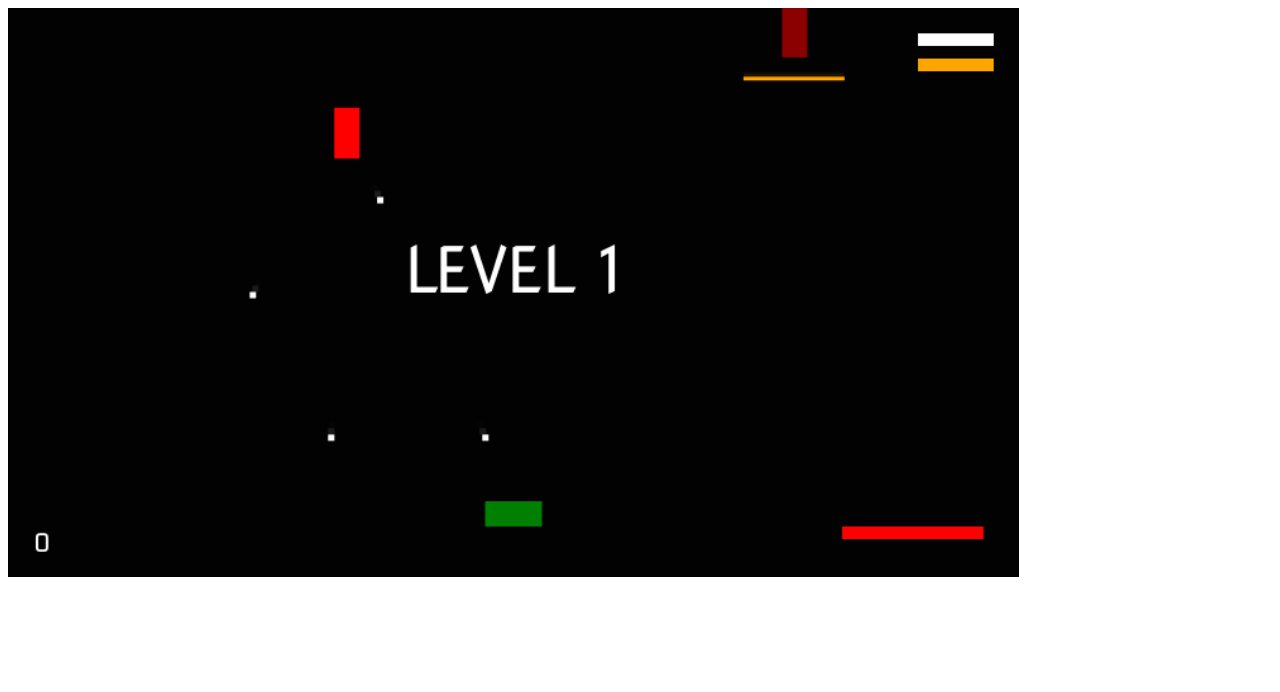
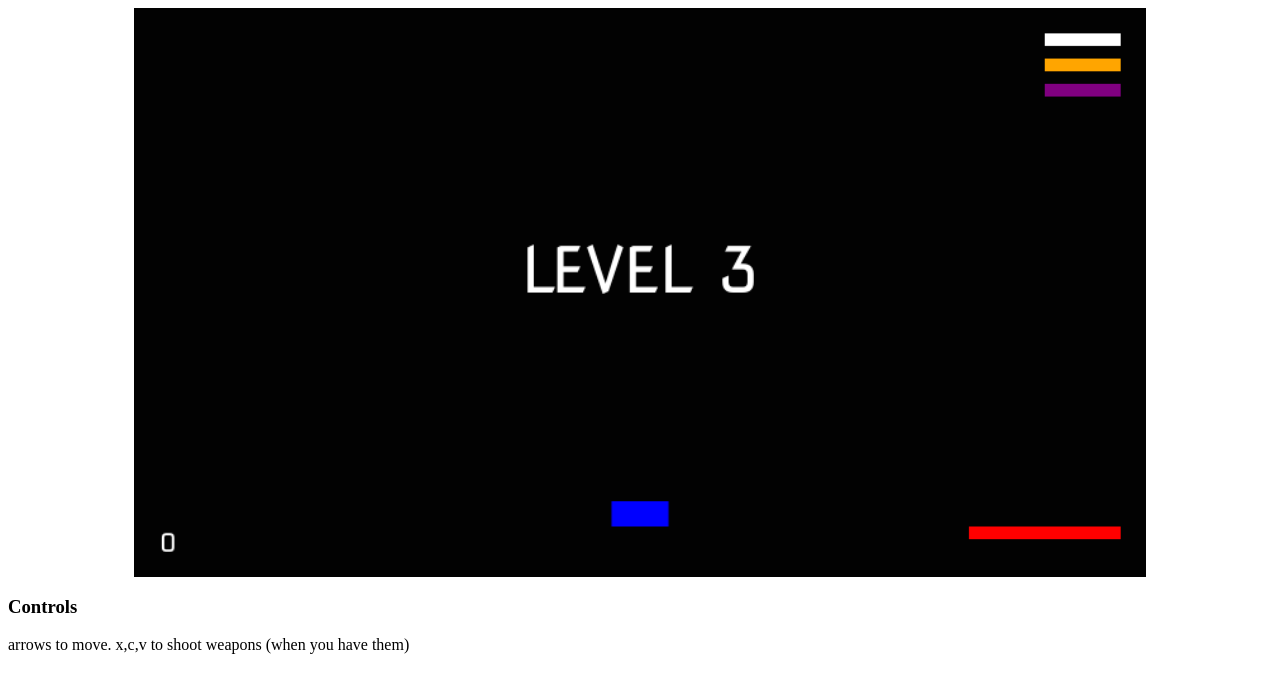
Before and after one commit to ArtificialLuxuryIntelligence/pewpewpew, a plain HTML site: page index.html in a window 1280 px wide. Drawn offline with Linux system fonts and the light colour scheme.

Commit message:
shapes/colours and spacebar restarts

```diff
--- a/index.html
+++ b/index.html
@@ -12,7 +12,11 @@
   </head>
 
   <body>
-    <canvas id="canvas"></canvas>
+    <div id="container">
+      <canvas id="canvas"></canvas>
+    </div>
+    <h3>Controls</h3>
+    <p>arrows to move. x,c,v to shoot weapons (when you have them)</p>
 
     <script src="index.js"></script>
   </body>
--- a/index.js
+++ b/index.js
@@ -12,7 +12,7 @@ const gameWidth = (canvas.width = 800);
 
 // -------------- canvas
 //
-function canvasRepaint(player) {
+function canvasRepaint(player, time) {
   //background
   const fillColour = "rgba(3, 3, 3, 0.9)";
   ctx.fillStyle = fillColour;
@@ -31,8 +31,23 @@ function canvasRepaint(player) {
 
   //healthbar
   healthPercent = player.health / 500;
+  // console.log(healthPercent);
+
+  if (healthPercent < 0.3) {
+    if ((time % 10 > 0) & (time % 10 < 5)) {
+      // console.log("looowww");
+
       ctx.fillStyle = "red";
       ctx.fillRect(gameWidth - 140, gameHeight - 40, healthPercent * 120, 10);
+    } else {
+      ctx.fillStyle = "black";
+      ctx.fillRect(gameWidth - 140, gameHeight - 40, healthPercent * 120, 10);
+    }
+  } else {
+    ctx.fillStyle = "red";
+    ctx.fillRect(gameWidth - 140, gameHeight - 40, healthPercent * 120, 10);
+  }
+
   //score
   ctx.textAlign = "start";
   ctx.fillStyle = "white";
@@ -58,10 +73,12 @@ const controller = {
     x: false,
     c: false,
     v: false,
+    space: false,
   },
 
   keyListener: function (e) {
-    // e.preventDefault();
+    e.preventDefault();
+    console.log(e.code);
 
     keyState = e.type == "keydown" ? true : false;
     switch (e.code) {
@@ -85,6 +102,9 @@ const controller = {
         break;
       case "KeyV":
         this.state.v = keyState;
+        break;
+      case "Space":
+        this.state.space = keyState;
         break;
       default:
         break;
@@ -112,7 +132,7 @@ const weapons = {
     v_x: 0,
     width: 14,
     height: 80,
-    colour: "white",
+    colour: "purple",
     damage: 1000,
     cooloff: 55, //time until next use
     health: 10, //how many obstacles it hits before exploding
@@ -390,13 +410,14 @@ const checkPlayerCollisions = (state) => {
           Math.abs(state.y - gameObjects[i].y) <
             state.height / 2 + gameObjects[i].height / 2
         ) {
-          gameObjects[i].colour = "orange";
-          state.colour = "orange";
+          // gameObjects[i].colour = "orange";
+
           gameObjects[i].health -= 1000; //kills them dead
           if (gameObjects[i].type == "bonus") {
-            //deal with bonus logic
             gameObjects[i].bonus.action(state);
-          } else {
+          } else if (gameObjects[i].type == "alien") {
+            state.colour = "red";
+            setTimeout(() => (state.colour = "blue"), 100);
             state.health -= 50;
           }
         }
@@ -418,19 +439,14 @@ const checkPlayerCollisions = (state) => {
                 shots[j].height / 2 + state.height / 2
             ) {
               //changed dynamcally based on health (in draw fn?)
-              console.log("bashhhhhhhhhhhhhhhhhhhh");
 
-              state.colour = "green";
+              state.colour = "red";
+              setTimeout(() => (state.colour = "blue"), 100);
+
               state.hit(shots[j].damage);
               console.log(state.health);
 
               shots[j].health -= 1;
-              // state.hit(shots[j].damage)
-
-              // console.log(shots[j]);
-              // console.log(gameObjects[k].health);
-
-              // gameObjects = gameObjects
             } else {
               // console.log("ok");
             }
@@ -494,7 +510,7 @@ const removeBonuses = (state) => {
         }
       });
       state.bonuses = state.bonuses.filter((b) => b.t_init + b.duration > time);
-      console.log("bonuses", state.bonuses.length);
+      // console.log("bonuses", state.bonuses.length);
     },
   };
 };
@@ -603,12 +619,6 @@ const trajectories = {
   ],
 };
 
-// factory for all game objects
-const objectInitState = (name, trajectory, t_init) => {
-  let type, x, colour, shotTimings, score, health;
-  let y = 0;
-  let bonus = null;
-
 const modifyWeapon = ({ state, weapon, property, newvalue }) => {
   console.log("modding");
 
@@ -619,10 +629,18 @@ const objectInitState = (name, trajectory, t_init) => {
   // state.weapons[weapon].cooloff = weapons[weapon][property];
 };
 
+// factory for all game objects
+const objectInitState = (name, trajectory, t_init) => {
+  let type, x, colour, shotTimings, score, health, width, height;
+  let y = 0;
+  let bonus = null;
+
   switch (name) {
     case "vader1":
       {
         type = "alien";
+        width = 20;
+        height = 35;
         shotTimings = [
           { first: t_init, delay: 100, weapon: "aliengun" }, //first: time for first shot, delay: ticks until repeated (can make v large if only want once), weapon, weapon
           { first: t_init, delay: 50, weapon: "aliengun_2" },
@@ -637,6 +655,8 @@ const objectInitState = (name, trajectory, t_init) => {
     case "vader2":
       {
         type = "alien";
+        width = 20;
+        height = 35;
         shotTimings = [{ first: t_init + 5, delay: 100, weapon: "alienlaser" }];
         score = 50;
         health = 100;
@@ -647,6 +667,8 @@ const objectInitState = (name, trajectory, t_init) => {
     case "vader3":
       {
         type = "alien";
+        width = 20;
+        height = 35;
         shotTimings = [{ first: t_init + 5, delay: 400, weapon: "aliengun" }];
         score = 200;
         health = 50;
@@ -657,6 +679,8 @@ const objectInitState = (name, trajectory, t_init) => {
     case "healthBonus":
       {
         type = "bonus";
+        width = 12;
+        height = 12;
         shotTimings = [];
         score = 100;
         health = 1000;
@@ -676,6 +700,8 @@ const objectInitState = (name, trajectory, t_init) => {
     case "cannonSpeedBonus":
       {
         type = "bonus";
+        width = 12;
+        height = 12;
         shotTimings = [];
         score = 100;
         health = 1000;
@@ -706,6 +732,8 @@ const objectInitState = (name, trajectory, t_init) => {
     case "unlockBigLaser":
       {
         type = "bonus";
+        width = 12;
+        height = 12;
         shotTimings = [];
         score = 100;
         health = 1000;
@@ -745,8 +773,8 @@ const objectInitState = (name, trajectory, t_init) => {
     y,
     x_v: 0,
     y_v: 0,
-    width: 20,
-    height: 40,
+    width,
+    height,
     colour,
     trajectory,
     shotTimings,
@@ -787,7 +815,7 @@ const objectMaker = (state) => {
 
 // ---------------------------- game levels
 
-const runLevel = (time, level) => {
+const runLevel = (time, state, level) => {
   switch (level) {
     case 1:
       {
@@ -877,14 +905,47 @@ const runLevel = (time, level) => {
         }
       }
       break;
+    case 3:
+      {
+        if (time == 5) {
+          modifyWeapon({
+            state,
+            weapon: "gun",
+            property: "cooloff",
+            newvalue: 3,
+          });
+          modifyWeapon({
+            state,
+            weapon: "biglaser",
+            property: "owned",
+            newvalue: true,
+          });
+          //TO DO! all properties need to be copies from weapons object to playinitialstate object and read from there
+          // modifyWeapon({
+          //   state,
+          //   weapon: "laser",
+          //   property: "v_y",
+          //   newvalue: 8,
+          // });
+        }
+      }
+      break;
     default: {
       //   alert("no");
     }
   }
 };
 //--------------- --------------event listeners
+// canvas.addEventListener("keydown", (e) => e.preventDefault());
+window.addEventListener("keydown", (e) => controller.keyListener(e));
+window.addEventListener("keydown", (e) => {
+  if (e.code == "Space" && game.gameOver == true) {
+    console.log("starting");
 
-window.addEventListener("keydown", (e) => controller.keyListener(e));
+    game.start();
+  }
+});
+
 window.addEventListener("keyup", (e) => controller.keyListener(e));
 
 //-----------------------------game setup
@@ -892,32 +953,43 @@ window.addEventListener("keyup", (e) => controller.keyListener(e));
 const game = {
   gameObjects: [],
   level: 1,
-  tempScore: 1,
+
+  gameOver: true,
+  p1: null,
+  time: 0,
 
   start() {
+    console.log("game . start");
+
+    //reset
+    this.gameOver = false;
+    this.gameObjects = [];
+    this.level = 3;
     //init player
-    const player1InitState = playerInitialState;
-    const p1 = playerMaker(player1InitState);
-    console.log(p1);
+    this.p1 = null;
+    p1InitState = Object.assign({}, playerInitialState);
+    this.p1 = playerMaker(p1InitState);
+    console.log(this.p1);
+    this.time = 0;
 
-    canvasRepaint(p1);
-    let time = 0;
-    let message = "";
+    canvasRepaint(this.p1, this.time);
     const anim = () => {
-      time++;
-      canvasRepaint(p1);
-      if (time < 600) {
+      this.time++;
+      canvasRepaint(this.p1, this.time);
+      if (this.time < 600) {
         canvasMessagePaint(`LEVEL ${this.level}`);
       }
-      if (p1.score >= this.level * 1500 + this.level * 250) {
-        this.tempScore = p1.score;
+      if (
+        this.p1.score >= this.level * 1500 + this.level * 250 &&
+        this.gameObjects.length == 0
+      ) {
         this.level++;
-        time = 0;
+        this.time = 0;
         this.gameObjects = [];
-        p1.bonuses.forEach((b) => b.remove());
-        p1.bonuses = [];
+        this.p1.bonuses.forEach((b) => b.remove());
+        this.p1.bonuses = [];
       }
-      runLevel(time, this.level);
+      runLevel(this.time, this.p1, this.level);
       //remove if off screen or no health
       //MAYBE make enemy invisible until it has no active shots left.. then check for health and delete
       this.gameObjects = this.gameObjects.filter(
@@ -925,9 +997,9 @@ const game = {
       );
       //update
       this.gameObjects.forEach((e) => {
-        e.shoot(time);
+        e.shoot(this.time);
         e.move();
-        e.changeDirection(time);
+        e.changeDirection(this.time);
         e.drawAndMoveShots();
         e.draw();
       });
@@ -936,21 +1008,31 @@ const game = {
 
       //track player
 
-      p1.shoot();
-      p1.move();
-      p1.checkWeaponsCollisions(this.gameObjects);
-      p1.drawAndMoveShots();
-      p1.draw();
-      p1.removeBonuses(time);
+      this.p1.shoot();
+      this.p1.move();
+      this.p1.checkWeaponsCollisions(this.gameObjects);
+      this.p1.drawAndMoveShots();
+      this.p1.draw();
+      this.p1.removeBonuses(this.time);
+      this.p1.checkPlayerCollisions(this.gameObjects);
 
-      p1.checkPlayerCollisions(this.gameObjects);
-      if (p1.health > -1) {
+      if (this.p1.health > 0) {
         window.requestAnimationFrame(anim);
       } else {
-        alert("game over");
+        this.p1.health = 0;
+        this.gameOver = true;
+        canvasRepaint(this.p1, this.time);
+        canvasRepaint(this.p1, this.time);
+        canvasRepaint(this.p1, this.time);
+        canvasRepaint(this.p1, this.time);
+        canvasRepaint(this.p1, this.time);
+        canvasMessagePaint(`GAME OVER`);
+        window.cancelAnimationFrame(anim);
+        return;
+        // alert("game over");
       }
     };
-    window.requestAnimationFrame(anim);
+    anim();
   },
 };
 
--- a/styles.css
+++ b/styles.css
@@ -1,3 +1,9 @@
-canvas{
-    width: 80%;
+#container {
+  width: 100%;
+  display: flex;
+  justify-content: center;
 }
+
+canvas {
+  width: 80%;
+}
```
Lines whose indentation alone changed are shown as unchanged.
